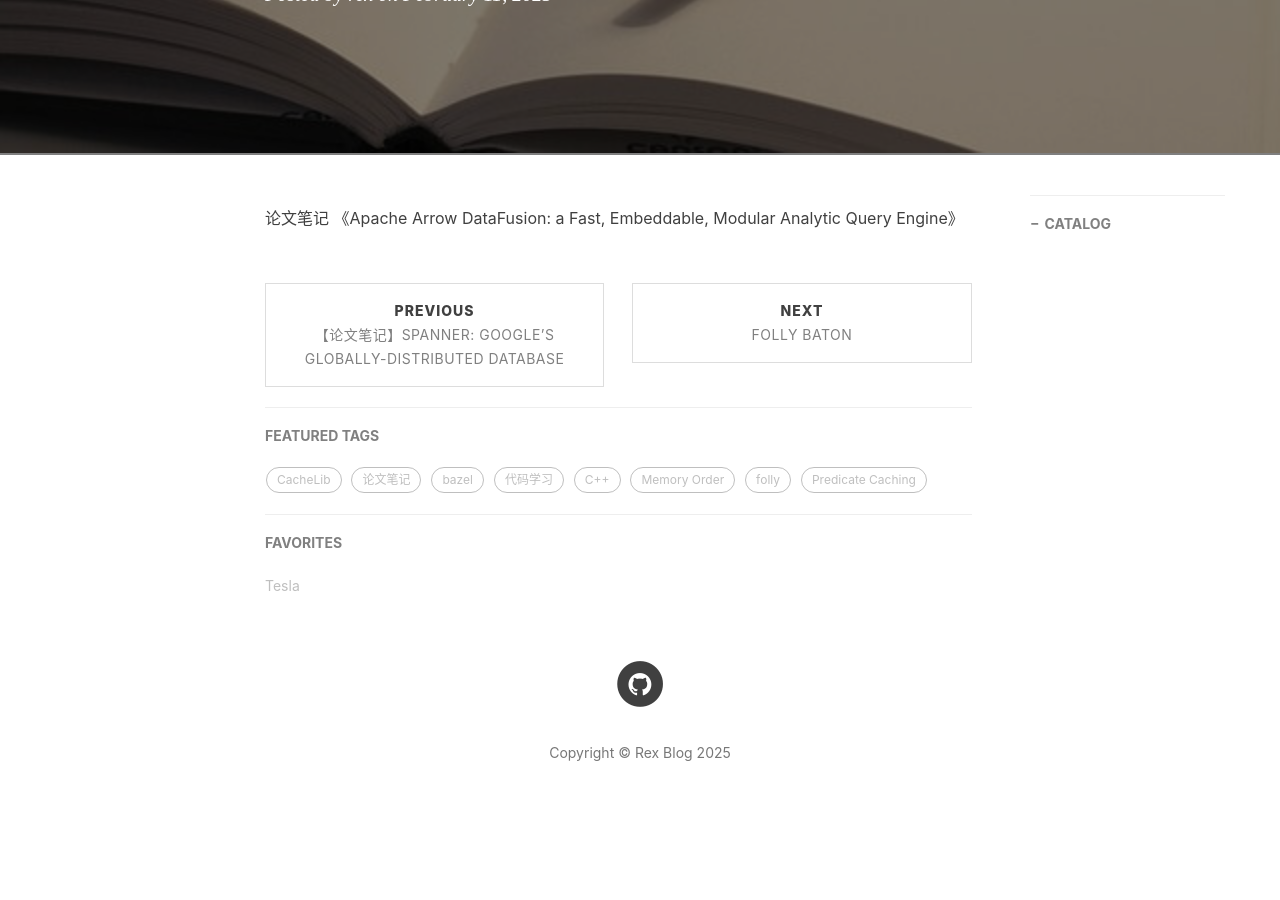
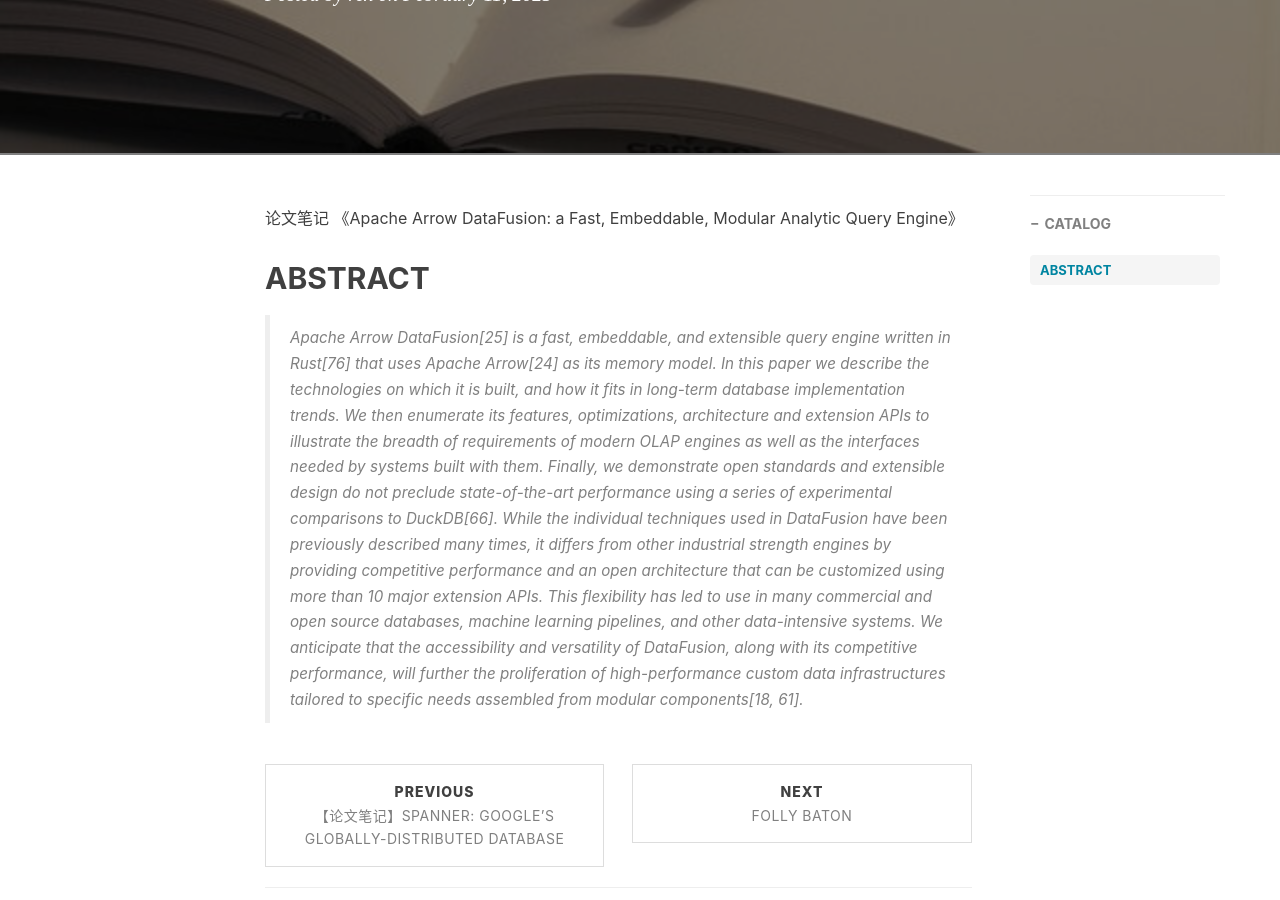
Before and after one commit to coderex2522/coderex2522.github.io, a Jekyll site: the page built from _posts/2025-02-11-datafusion-paper.md, in a window 1280 px wide and 900 px high, scrolled down 483 px. Built offline with Jekyll 4.4.1, drawn with Linux system fonts in a browser that asks for light colours; nearby versions of some CDN libraries; comment, search, counter and statistics services are not loaded; before the commit the page ends 1313 px from its top, so only the background shows below that.

Commit message:
data fusion

```diff
--- a/_posts/2025-02-11-datafusion-paper.md
+++ b/_posts/2025-02-11-datafusion-paper.md
@@ -13,3 +13,6 @@
 
 论文笔记 《Apache Arrow DataFusion: a Fast, Embeddable, Modular Analytic
 Query Engine》
+
+## ABSTRACT
+> Apache Arrow DataFusion[25] is a fast, embeddable, and extensible query engine written in Rust[76] that uses Apache Arrow[24] as its memory model. In this paper we describe the technologies on which it is built, and how it fits in long-term database implementation trends. We then enumerate its features, optimizations, architecture and extension APIs to illustrate the breadth of requirements of modern OLAP engines as well as the interfaces needed by systems built with them. Finally, we demonstrate open standards and extensible design do not preclude state-of-the-art performance using a series of experimental comparisons to DuckDB[66]. While the individual techniques used in DataFusion have been previously described many times, it differs from other industrial strength engines by providing competitive performance and an open architecture that can be customized using more than 10 major extension APIs. This flexibility has led to use in many commercial and open source databases, machine learning pipelines, and other data-intensive systems. We anticipate that the accessibility and versatility of DataFusion, along with its competitive performance, will further the proliferation of high-performance custom data infrastructures tailored to specific needs assembled from modular components[18, 61].
```
